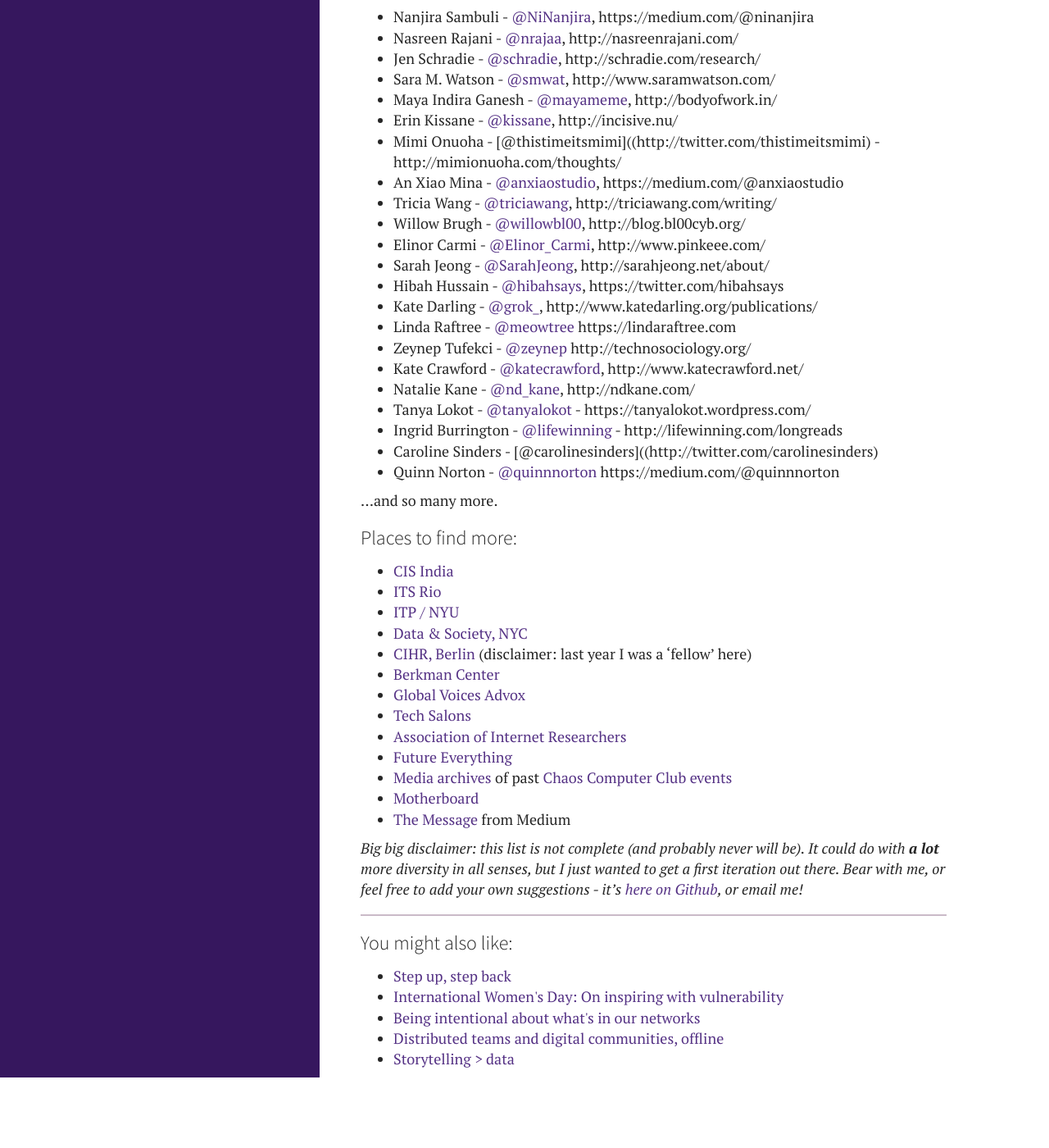
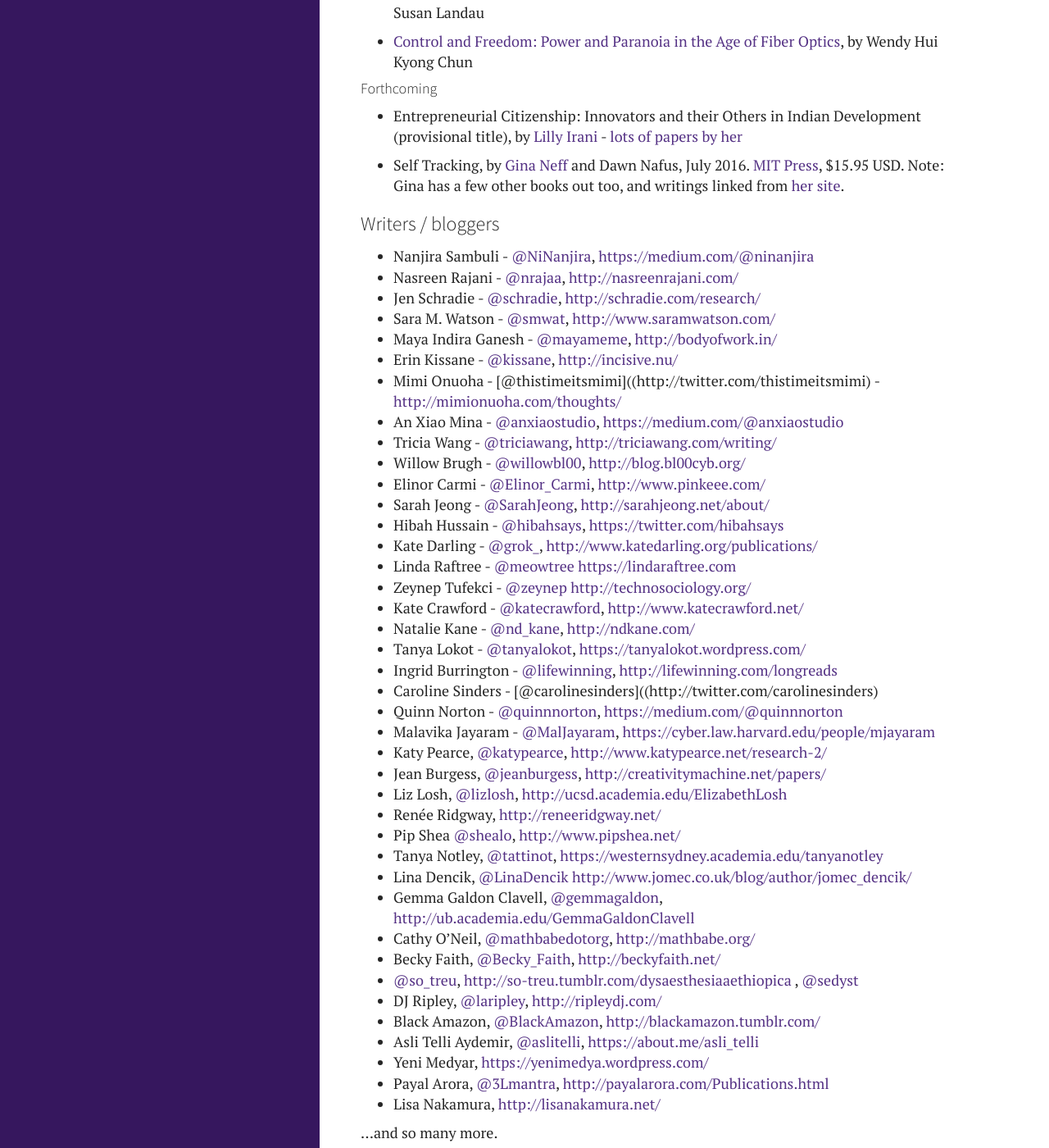
Before and after one commit to zararah/zararah.net, a Jekyll site: the page built from _posts/2016/2016-03-19-women-tech-critics.md, in a window 1280 px wide and 1400 px high, scrolled down 2802 px. Shown: the whole window at 82% size. Built offline with Jekyll 4.4.1, drawn with Linux system fonts in a browser that asks for light colours; Markdown is read by kramdown in place of the engine named in the settings; before the commit the page ends 4116 px from its top, so only the background shows below that; some of the changed text lies outside the part shown.

Commit message:
Add more books + writers

```diff
--- a/_posts/2016/2016-03-19-women-tech-critics.md
+++ b/_posts/2016/2016-03-19-women-tech-critics.md
@@ -27,6 +27,8 @@
 
 With that in mind, I actually regret specifying "books" in the tweet, but I still wanted to collate all the great suggestions that I received. Note: it's still **very** heavy on the North America focus, and I think that's a combination of my own fault in specifying "books", along with Twitter-follower bias. It's very long, so to help you navigate: I've started with a list of books + author, followed by a list of individuals who write interesting and relevant articles/blog posts.
 
+*Edit*- as [SedaG](https://twitter.com/sedyst) [points out](https://twitter.com/sedyst/status/711258351804358657), focusing this search on **technology** runs the risk of missing out women of colour who write on race and colonialism and focus on **power**. Again, I wish I'd broadened out that original search, and I am very grateful they highlighted my error! I'll bear this in mind for future searches.*
+
 I've also started [this Twitter list](https://twitter.com/zararah/lists/women-tech-critics), making it easier to follow the work of the people below.
 
 ### Books
@@ -45,7 +47,6 @@
 * [Cybernetic Revolutionaries: Technology and Politics in Allende's Chile](http://www.cyberneticrevolutionaries.com/) by [Eden Medina](http://www.informatics.indiana.edu/edenm/), 2012. [Amazon link](http://www.amazon.com/Cybernetic-Revolutionaries-Technology-Politics-Allendes)
 
 * Beyond Imported Magic: Essays on Science, Technology, and Society in Latin America, Edited by Eden Medina, Ivan da Costa Marques and Christina Holmes, 2014. [MIT Press](https://mitpress.mit.edu/books/beyond-imported-magic)
-
 
 * Race, Rigor, and Selectivity in U.S. Engineering: The History of an Occupational Color Line, by [Amy E. Slaton](https://twitter.com/a_slaton) [Amazon link](http://www.amazon.com/Race-Rigor-Selectivity-U-S-Engineering/dp/0674036190)
 
@@ -72,6 +73,12 @@
 
 * Lots of different ones by [Helen Nissenbaum](https://en.wikipedia.org/wiki/Helen_Nissenbaum) - most recently I read and really enjoyed [Obfuscation: A User’s Guide for Privacy and Protest](https://mitpress.mit.edu/books/obfuscation), which she co-wrote with Finn Brunton.
 
+* [Gaming at the Edge: Sexuality and Gender at the Margins of Gamer Culture](https://www.upress.umn.edu/book-division/books/gaming-at-the-edge), by [Adrienne Shaw](https://twitter.com/adrishaw), 2014.
+
+* [Surveillance or Security? The Risks Posed by New Wiretapping Technologies](https://mitpress.mit.edu/books/surveillance-or-security), by Susan Landau
+
+* [Control and Freedom: Power and Paranoia in the Age of Fiber Optics](https://mitpress.mit.edu/books/control-and-freedom), by Wendy Hui Kyong Chun
+
 #### Forthcoming
 
 * Entrepreneurial Citizenship: Innovators and their Others in Indian Development (provisional title), by [Lilly Irani](https://quote.ucsd.edu/lirani/) - [lots of papers by her](https://scholar.google.com/citations?user=FGWYdYUAAAAJ&hl=en)
@@ -80,28 +87,47 @@
 
 ### Writers / bloggers
 
-* Nanjira Sambuli - [@NiNanjira](http://twitter.com/@ninanjira), https://medium.com/@ninanjira
-* Nasreen Rajani - [@nrajaa](http://twitter.com/nrajaa), http://nasreenrajani.com/
-* Jen Schradie - [@schradie](http://twitter.com/schradie), http://schradie.com/research/
-* Sara M. Watson - [@smwat](http://twitter.com/smwat),  http://www.saramwatson.com/
-* Maya Indira Ganesh - [@mayameme](http://twitter.com/mayameme), http://bodyofwork.in/
-* Erin Kissane - [@kissane](http://twitter.com/kissane), http://incisive.nu/
-* Mimi Onuoha - [@thistimeitsmimi]((http://twitter.com/thistimeitsmimi) - http://mimionuoha.com/thoughts/
-* An Xiao Mina - [@anxiaostudio](https://www.twitter.com/anxiaostudio), https://medium.com/@anxiaostudio
-* Tricia Wang - [@triciawang](http://twitter.com/triciawang), http://triciawang.com/writing/
-* Willow Brugh - [@willowbl00](http://twitter.com/willowbl00), http://blog.bl00cyb.org/
-* Elinor Carmi - [@Elinor_Carmi](http://twitter.com/elinor_carmi), http://www.pinkeee.com/
-* Sarah Jeong - [@SarahJeong](http://sarahjeong.net/about/), http://sarahjeong.net/about/
-* Hibah Hussain - [@hibahsays](http://twitter.com/hibahsays), https://twitter.com/hibahsays
-* Kate Darling - [@grok_](http://twitter.com/grok), http://www.katedarling.org/publications/
-* Linda Raftree - [@meowtree](http://twitter.com/meowtree) https://lindaraftree.com
-* Zeynep Tufekci - [@zeynep](http://twitter.com/zeynep) http://technosociology.org/
-* Kate Crawford - [@katecrawford](http://twitter.com/katecrawford), http://www.katecrawford.net/
-* Natalie Kane - [@nd_kane](http://twitter.com/nd_kane), http://ndkane.com/
-* Tanya Lokot -  [@tanyalokot](http://twitter.com/tanyalokot) - https://tanyalokot.wordpress.com/
-* Ingrid Burrington - [@lifewinning](http://twitter.com/lifewinning) - http://lifewinning.com/longreads
+* Nanjira Sambuli - [@NiNanjira](http://twitter.com/@ninanjira), <https://medium.com/@ninanjira>
+* Nasreen Rajani - [@nrajaa](http://twitter.com/nrajaa), <http://nasreenrajani.com/>
+* Jen Schradie - [@schradie](http://twitter.com/schradie), <http://schradie.com/research/>
+* Sara M. Watson - [@smwat](http://twitter.com/smwat),  <http://www.saramwatson.com/>
+* Maya Indira Ganesh - [@mayameme](http://twitter.com/mayameme), <http://bodyofwork.in/>
+* Erin Kissane - [@kissane](http://twitter.com/kissane), <http://incisive.nu/>
+* Mimi Onuoha - [@thistimeitsmimi]((http://twitter.com/thistimeitsmimi) - <http://mimionuoha.com/thoughts/>
+* An Xiao Mina - [@anxiaostudio](https://www.twitter.com/anxiaostudio), <https://medium.com/@anxiaostudio>
+* Tricia Wang - [@triciawang](http://twitter.com/triciawang), <http://triciawang.com/writing/>
+* Willow Brugh - [@willowbl00](http://twitter.com/willowbl00), <http://blog.bl00cyb.org/>
+* Elinor Carmi - [@Elinor_Carmi](http://twitter.com/elinor_carmi), <http://www.pinkeee.com/>
+* Sarah Jeong - [@SarahJeong](http://sarahjeong.net/about/), <http://sarahjeong.net/about/>
+* Hibah Hussain - [@hibahsays](http://twitter.com/hibahsays), <https://twitter.com/hibahsays>
+* Kate Darling - [@grok_](http://twitter.com/grok), <http://www.katedarling.org/publications/>
+* Linda Raftree - [@meowtree](http://twitter.com/meowtree) <https://lindaraftree.com>
+* Zeynep Tufekci - [@zeynep](http://twitter.com/zeynep) <http://technosociology.org/>
+* Kate Crawford - [@katecrawford](http://twitter.com/katecrawford), <http://www.katecrawford.net/>
+* Natalie Kane - [@nd_kane](http://twitter.com/nd_kane), <http://ndkane.com/>
+* Tanya Lokot -  [@tanyalokot](http://twitter.com/tanyalokot), <https://tanyalokot.wordpress.com/>
+* Ingrid Burrington - [@lifewinning](http://twitter.com/lifewinning), <http://lifewinning.com/longreads>
 * Caroline Sinders - [@carolinesinders]((http://twitter.com/carolinesinders)
-* Quinn Norton - [@quinnnorton](http://twitter.com/quinnnorton) https://medium.com/@quinnnorton
+* Quinn Norton - [@quinnnorton](http://twitter.com/quinnnorton), <https://medium.com/@quinnnorton>
+* Malavika Jayaram - [@MalJayaram](https://twitter.com/MalJayaram), <https://cyber.law.harvard.edu/people/mjayaram>
+* Katy Pearce, [@katypearce](https://twitter.com/katypearce), <http://www.katypearce.net/research-2/>
+* Jean Burgess, [@jeanburgess](https://twitter.com/jeanburgess), <http://creativitymachine.net/papers/>
+* Liz Losh, [@lizlosh](https://twitter.com/lizlosh), <http://ucsd.academia.edu/ElizabethLosh>
+* Renée Ridgway, <http://reneeridgway.net/>
+* Pip Shea [@shealo](https://twitter.com/shealo), <http://www.pipshea.net/>
+* Tanya Notley, [@tattinot](https://twitter.com/tattinot), <https://westernsydney.academia.edu/tanyanotley>
+* Lina Dencik, [@LinaDencik](https://twitter.com/LinaDencik) <http://www.jomec.co.uk/blog/author/jomec_dencik/>
+* Gemma Galdon Clavell, [@gemmagaldon](https://twitter.com/gemmagaldon), <http://ub.academia.edu/GemmaGaldonClavell>
+* Cathy O'Neil, [@mathbabedotorg](http://mathbabe.org/), <http://mathbabe.org/>
+* Becky Faith, [@Becky_Faith](http://beckyfaith.net/), <http://beckyfaith.net/>
+* [@so_treu](http://twitter.com/so_treu), <http://so-treu.tumblr.com/dysaesthesiaaethiopica>
+, [@sedyst](https://twitter.com/sedyst)
+* DJ Ripley, [@laripley](https://twitter.com/laripley), <http://ripleydj.com/>
+* Black Amazon, [@BlackAmazon](https://twitter.com/Blackamazon), <http://blackamazon.tumblr.com/>
+* Asli Telli Aydemir, [@aslitelli](https://twitter.com/aslitelli), <https://about.me/asli_telli>
+* Yeni Medyar, <https://yenimedya.wordpress.com/>
+* Payal Arora, [@3Lmantra](https://twitter.com/3Lmantra), <http://payalarora.com/Publications.html>
+* Lisa Nakamura, <http://lisanakamura.net/>
 
 
 ...and so many more.
@@ -121,5 +147,8 @@
 * [Media archives](https://media.ccc.de/) of past [Chaos Computer Club events](https://www.ccc.de/en/)
 * [Motherboard](https://motherboard.vice.com/de)
 * [The Message](https://medium.com/message) from Medium
+* [Cyborgology](https://thesocietypages.org/cyborgology/)
+* [Association for Progressive Communication, APC](https://www.apc.org/en/about)
+* [FemTechNet](http://femtechnet.org/) (so much stuff here!)
 
 *Big big disclaimer: this list is not complete (and probably never will be). It could do with **a lot** more diversity in all senses, but I just wanted to get a first iteration out there. Bear with me, or feel free to add your own suggestions - it's [here on Github](https://github.com/zararah/zararah.github.io/blob/master/_posts/2016/2016-03-19-women-tech-critics.md), or email me!*
```
